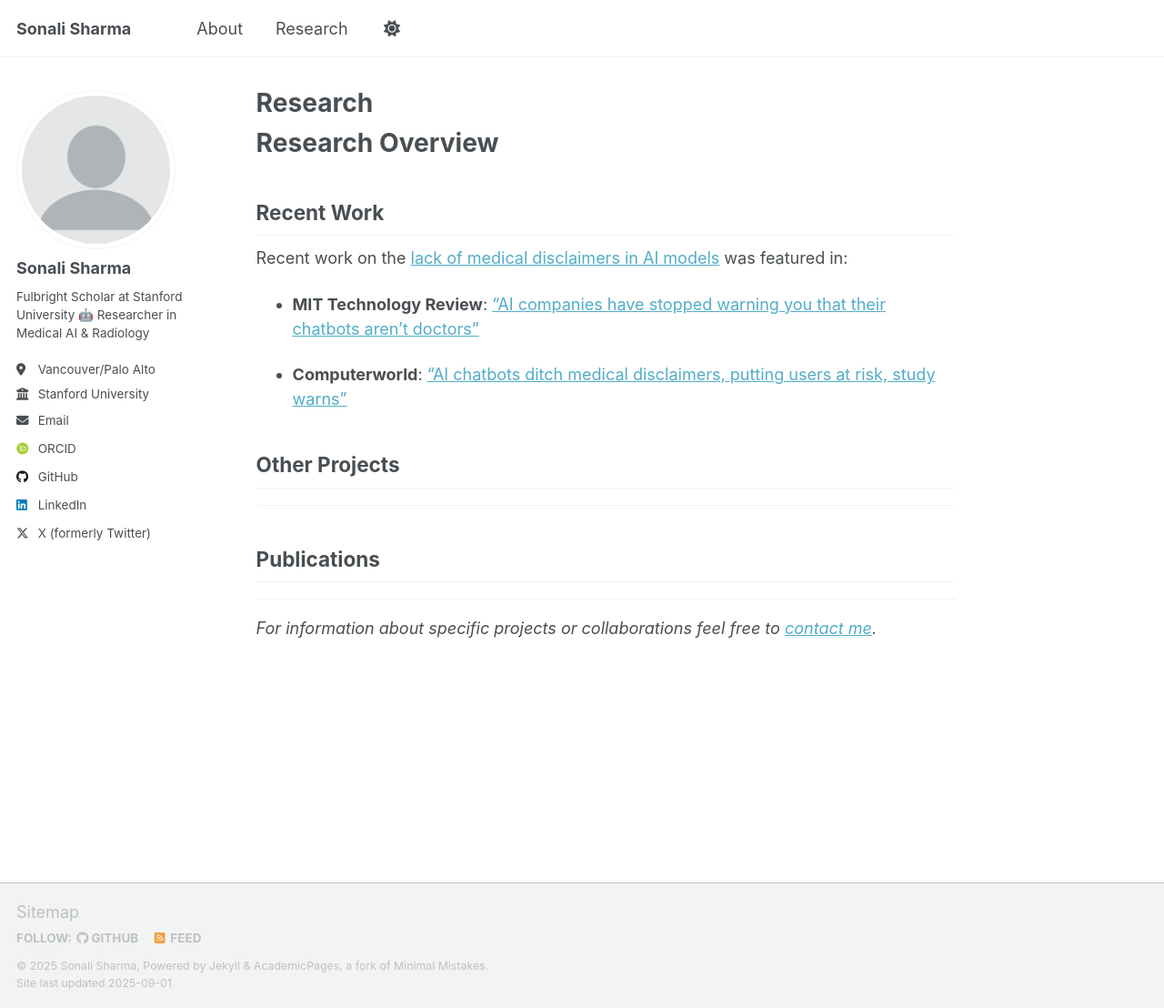
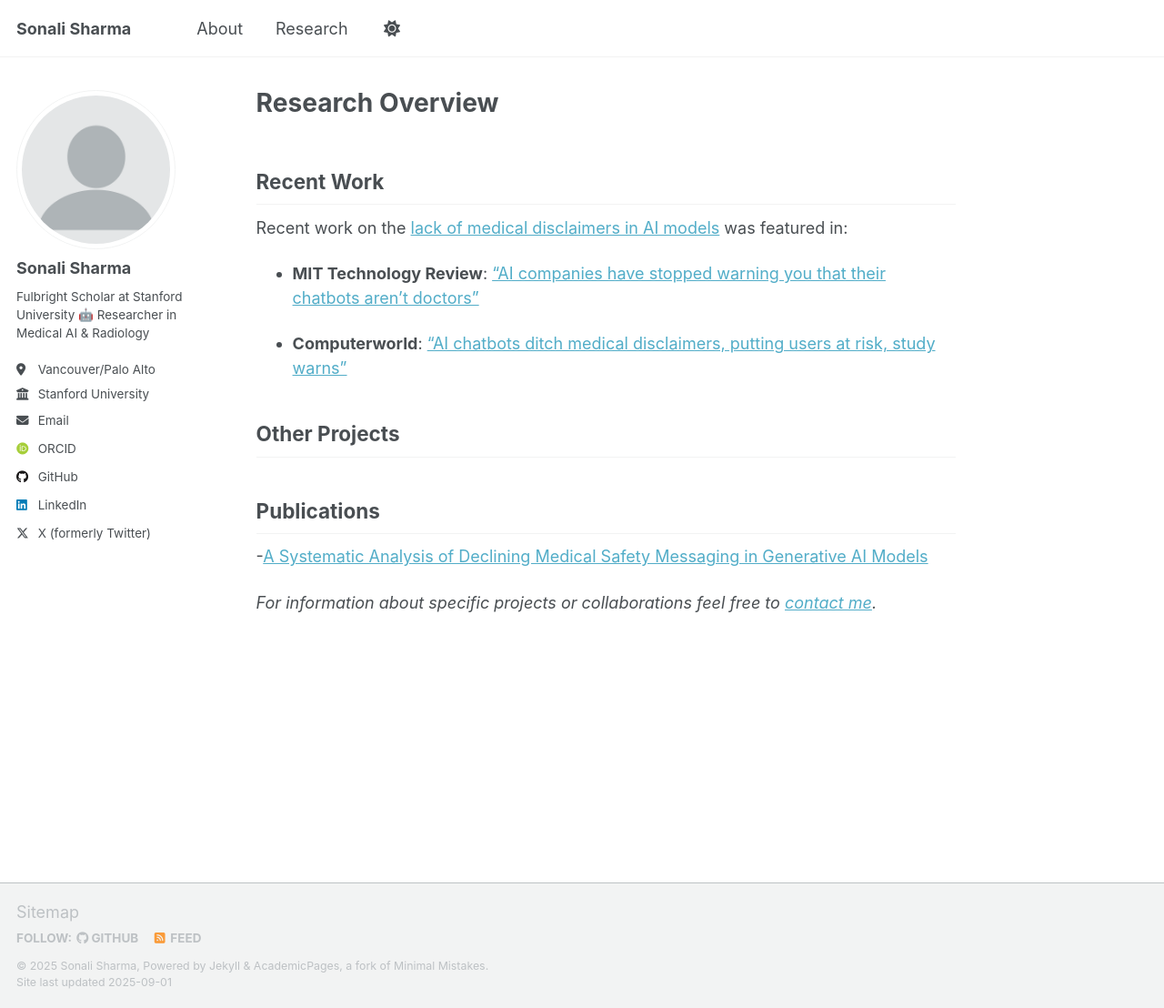
Before and after one commit to sonalisharma-3/sonalisharma-3.github.io, a Jekyll site: the page built from _pages/research.md, in a window 1280 px wide and 1108 px high. Shown: the whole window at 91% size. Built offline with Jekyll 4.4.1, drawn with Linux system fonts in a browser that asks for light colours; some web fonts are replaced; a script that is not in the unit is left out.

Commit message:
Update website

```diff
--- a/_pages/research.md
+++ b/_pages/research.md
@@ -1,12 +1,10 @@
 ---
 layout: single
-title: "Research"
+title: "Research Overview"
 permalink: /research/
 author_profile: true
 classes: wide
 ---
-
-# Research Overview
 ## Recent Work
 
 Recent work on the [lack of medical disclaimers in AI models](https://arxiv.org/abs/2507.08030) was featured in:
@@ -17,9 +15,7 @@ Recent work on the [lack of medical disclaimers in AI models](https://arxiv.org/
 
 ## Other Projects
 
----
 ## Publications
-
----
+-[A Systematic Analysis of Declining Medical Safety Messaging in Generative AI Models](https://arxiv.org/abs/2507.08030)
 
 *For information about specific projects or collaborations feel free to [contact me](mailto:sonali3@stanford.edu).*
```
